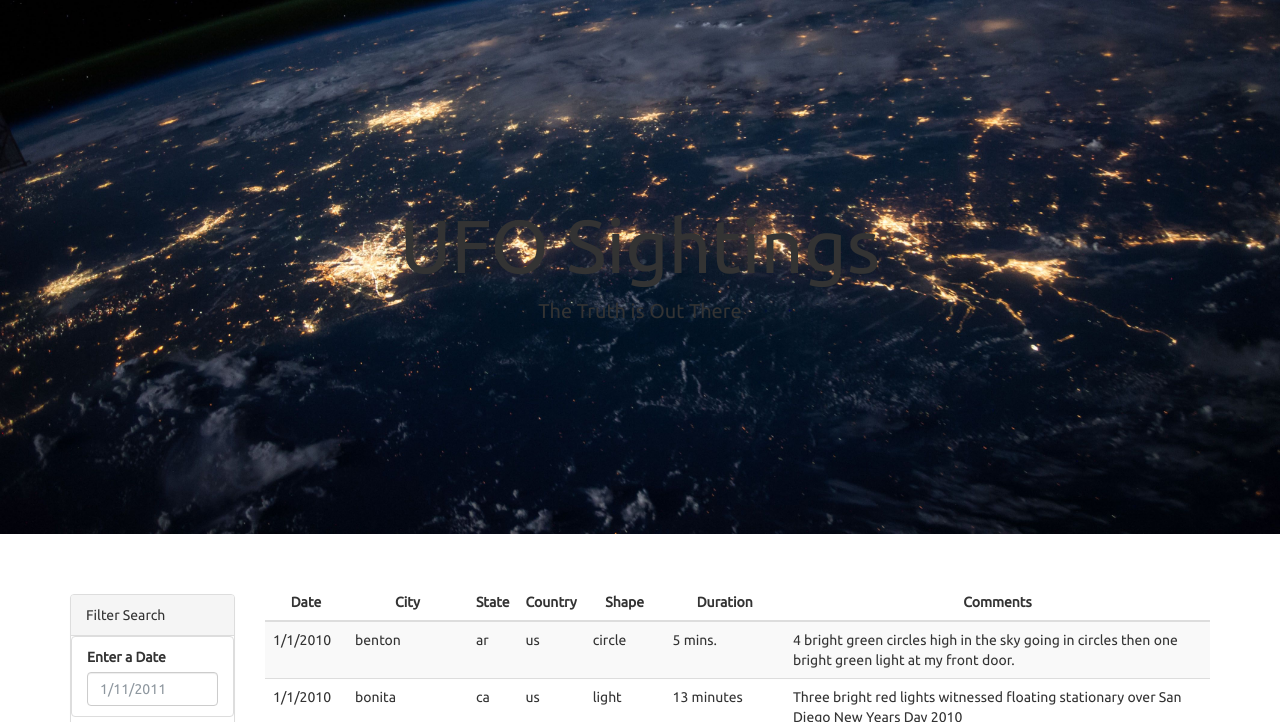
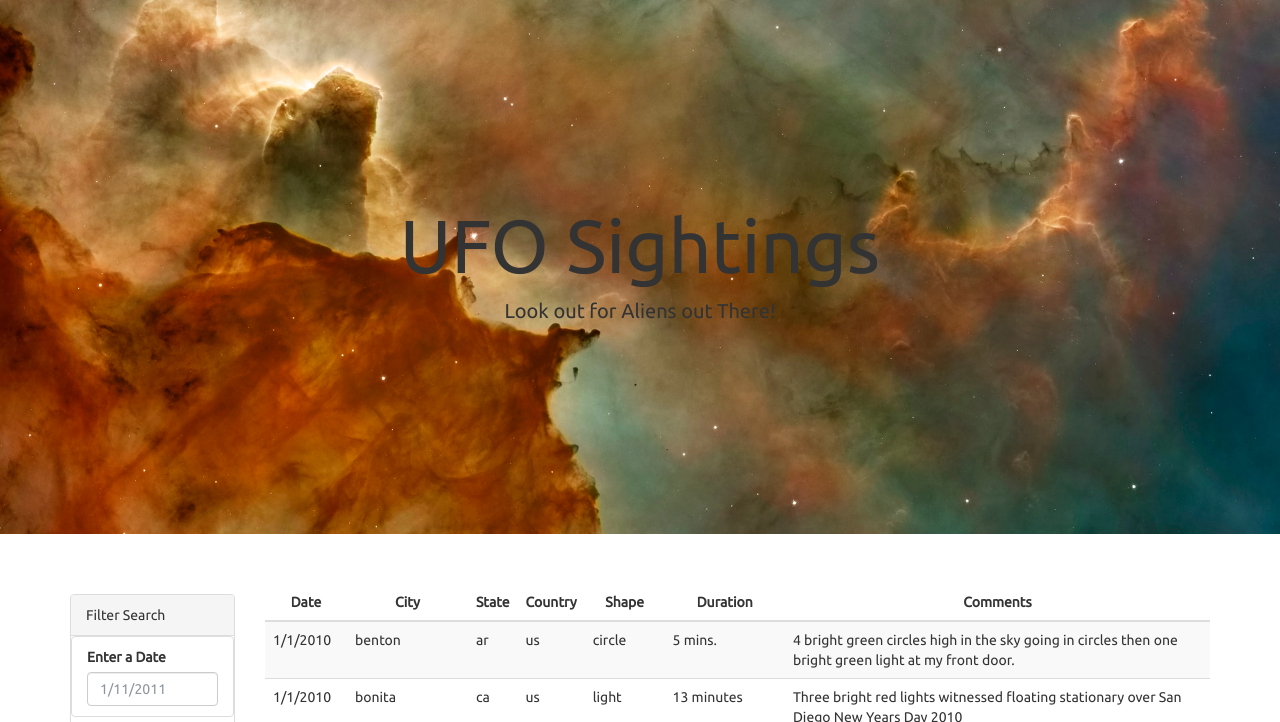
Before and after one commit to Shebo66/javascript-challenge, a plain HTML site: page UFO-level-1/index.html in a window 1280 px wide. Shown: the part 78-800 px from the top of the page. Drawn offline with nearby package versions, Linux system fonts and the light colour scheme.

Commit message:
javascriptfinal

```diff
--- a/UFO-level-1/index.html
+++ b/UFO-level-1/index.html
@@ -23,7 +23,7 @@
     </nav>
     <div class="hero text-center">
       <h1>UFO Sightings</h1>
-      <p>The Truth is Out There</p>
+      <p>Look out for Aliens out There!</p>
     </div>
     <div class="container">
       <div class="row margin-top-50">
--- a/UFO-level-1/static/css/style.css
+++ b/UFO-level-1/static/css/style.css
@@ -98,7 +98,7 @@ select {
   padding: 20px;
   margin: 0;
   background: black;
-  background-image: url("../images/nasa.jpg");
+  background-image: url("../images/photo-1462332420958-a05d1e002413.jpg");
   background-attachment: fixed;
   background-position: bottom center;
   background-size: cover;
```
Also changed, not shown: UFO-level-1/static/js/app.js (+5 -5 lines), UFO-level-1/static/images/nasa-NuE8Nu3otjo-unsplash.jpg (added), UFO-level-1/static/images/photo-1462332420958-a05d1e002413.jpg (added).
